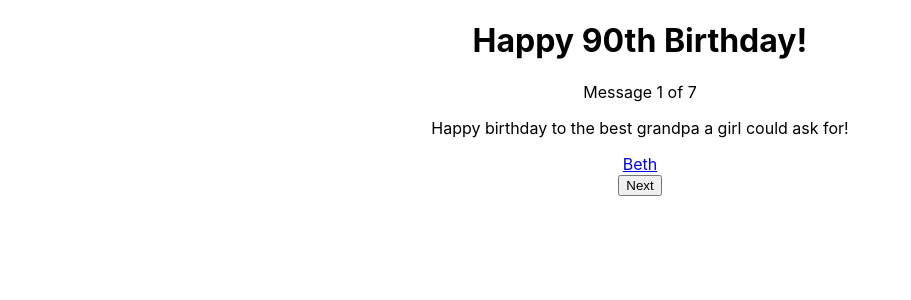
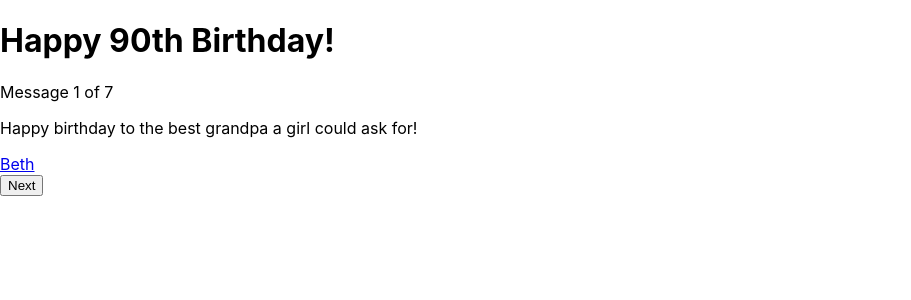
Before and after one commit to carolstran/90th-birthday-extravaganza, a React (Create React App) app: page / in a window 1280 px wide. Shown: the top 300 px of the page, without its empty margins (0-911 px from the left). Built offline with nearby package versions, Linux system fonts and the light colour scheme.

Commit message:
:fishing_pole_and_fish: Refactor to use hooks

```diff
--- a/src/App.js
+++ b/src/App.js
@@ -1,70 +1,49 @@
-import React, { Component } from "react";
+import React, { useState } from "react";
 import birthdayMessages from "./data/birthdayMessages";
 import MessageContainer from "./components/MessageContainer";
 import confetti from "canvas-confetti";
-import "./App.css";
 
-class App extends Component {
-  constructor(props) {
-    super(props);
-
-    this.state = {
-      message: "",
-      name: "",
-      email: "",
-      messageCount: []
-    };
-
-    this.getNextMessage = this.getNextMessage.bind(this);
-  }
-
-  componentDidMount() {
-    this.setState({
+const App = () => {
+  let initialState = {
     message: birthdayMessages[0].message,
     name: birthdayMessages[0].name,
     email: birthdayMessages[0].email,
     messageCount: 0
-    });
-  }
-
-  getNextMessage = () => {
-    this.showNextMessage();
-    confetti();
   };
 
-  showNextMessage() {
-    const counter = this.state.messageCount + 1;
+  const [state, setState] = useState(initialState);
 
-    this.setState({
+  const showNextMessage = () => {
+    const counter = state.messageCount + 1;
+
+    setState({
       messageCount: counter,
       message: birthdayMessages[counter].message,
       name: birthdayMessages[counter].name,
       email: birthdayMessages[counter].email
     });
-  }
 
-  render() {
+    confetti();
+  };
+
   return (
     <div className="App">
       <div as="header">
         <h1>Happy 90th Birthday!</h1>
       </div>
       <MessageContainer
-          messageCount={this.state.messageCount}
-          message={this.state.message}
-          name={this.state.name}
-          email={this.state.email}
+        messageCount={state.messageCount}
+        message={state.message}
+        name={state.name}
+        email={state.email}
         messageTotal={birthdayMessages.length}
         lastMessage={
-            this.state.messageCount + 1 === birthdayMessages.length
-              ? true
-              : false
+          state.messageCount + 1 === birthdayMessages.length ? true : false
         }
-          onNextClick={this.getNextMessage}
+        onNextClick={showNextMessage}
       />
     </div>
   );
-  }
-}
+};
 
 export default App;
```
Lines whose indentation alone changed are shown as unchanged.
